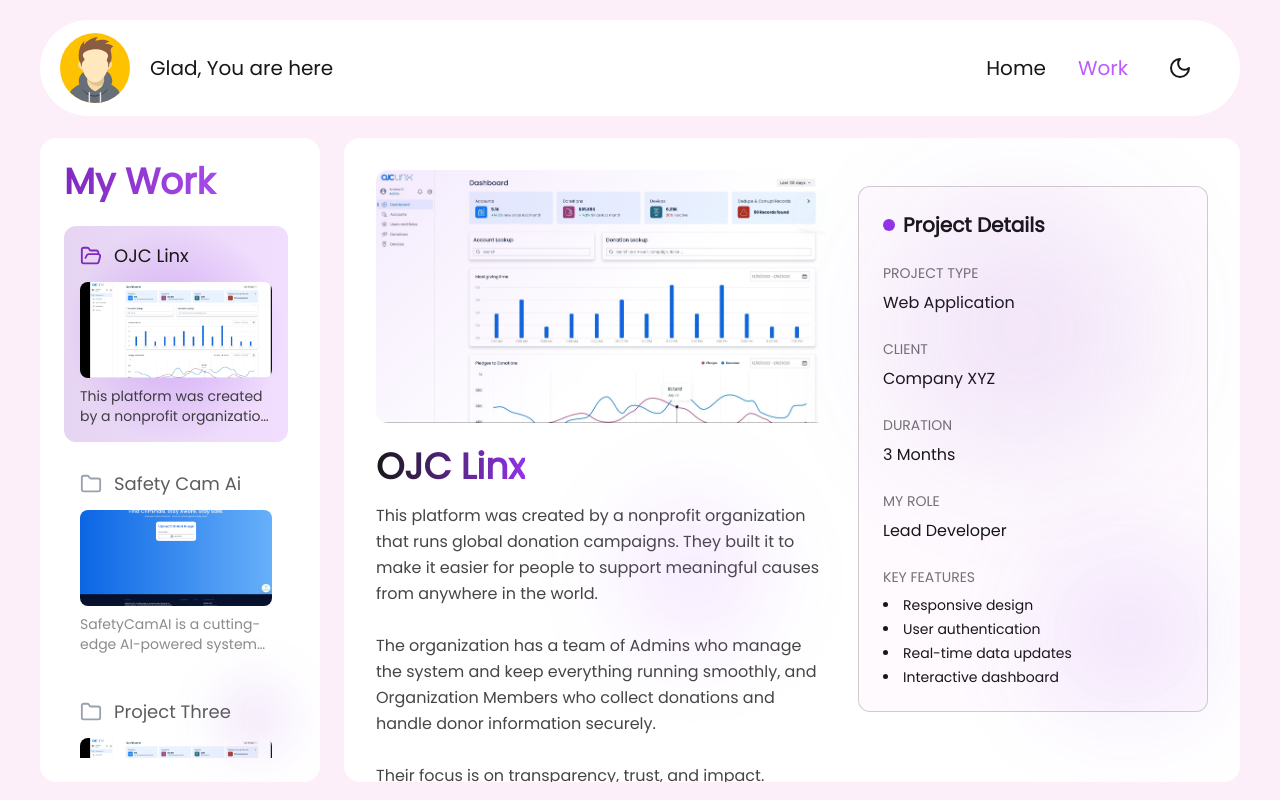
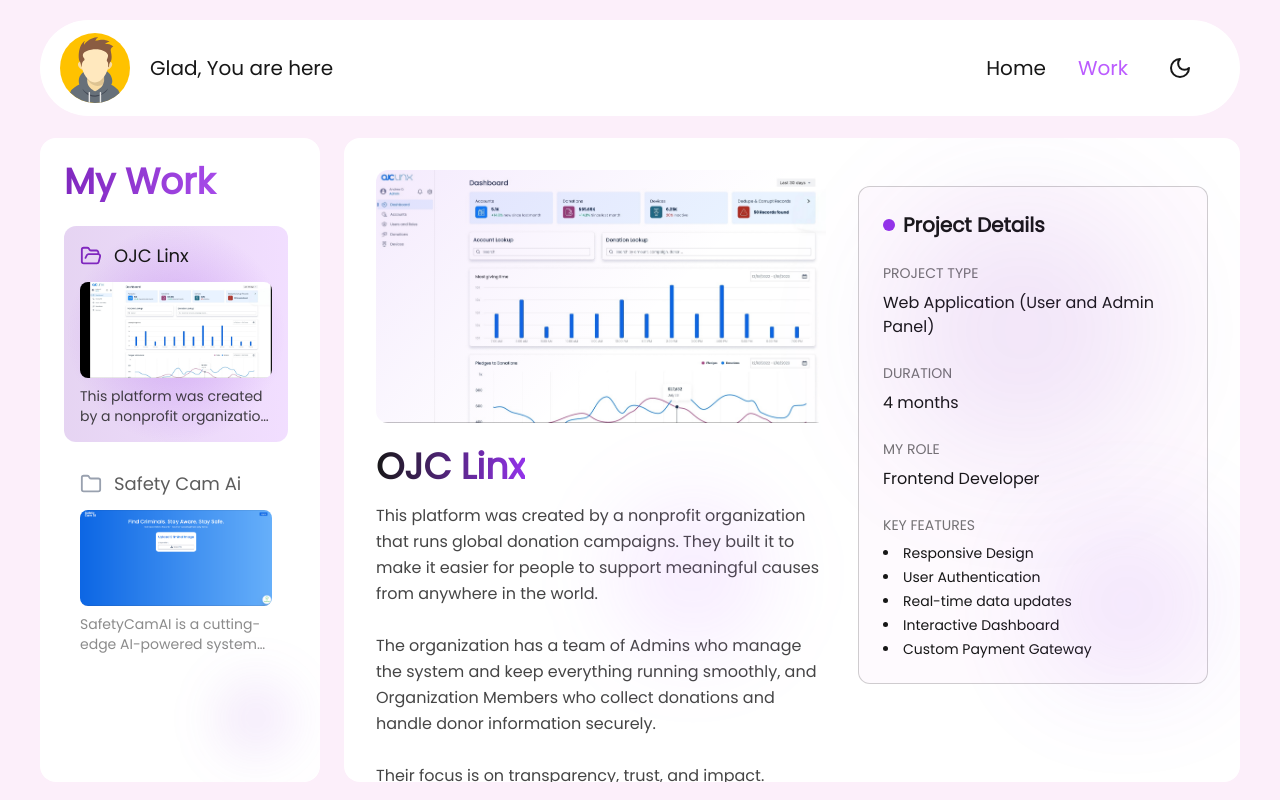
Before and after one commit to AmarjitKaranSharma/next-portfolio, a Next.js app: page /work/1 in a window 1280 px wide. Built offline with nearby package versions, Linux system fonts and the light colour scheme.

Commit message:
Minor Fixes

```diff
--- a/public/data/project.ts
+++ b/public/data/project.ts
@@ -37,6 +37,18 @@ Their focus is on transparency, trust, and impact. Everything they do is aimed a
         icon: "/images/technologies/nodejs.svg",
       },
     ],
+    details: {
+      projectType: "Web Application (User and Admin Panel)",
+      duration: "4 months",
+      role: "Frontend Developer",
+      keyFeatures: [
+        "Responsive Design",
+        "User Authentication",
+        "Real-time data updates",
+        "Interactive Dashboard",
+        "Custom Payment Gateway",
+      ],
+    },
   },
   {
     id: 2,
@@ -73,32 +85,44 @@ Their focus is on transparency, trust, and impact. Everything they do is aimed a
         icon: "/images/technologies/nodejs.svg",
       },
     ],
+    details: {
+      projectType: "SaaS and Admin Panel",
+      duration: "Work in Progress",
+      role: "Frontend Developer",
+      keyFeatures: [
+        "Responsive Design",
+        "User Authentication",
+        "Identifying People's criminal background",
+        "Processing among millions of criminals",
+        "Providing Services to multi-users to keep them safe",
+      ],
+    },
   },
-  {
-    id: 3,
-    title: "Project Three",
-    description: "A brief description of Project Three.",
-    link: "#",
-    color: "#8B5CF6",
-    images: [
-      {
-        src: "/images/projects/ojc-1.png",
-        alt: "Project Three Image",
-      },
-    ],
-    technologies: [
-      {
-        name: "React",
-        icon: "/images/technologies/react.svg",
-      },
-      {
-        name: "Node.js",
-        icon: "/images/technologies/nodejs.svg",
-      },
-      {
-        name: "Tailwind CSS",
-        icon: "/images/technologies/tailwindcss.svg",
-      },
-    ],
-  },
+  // {
+  //   id: 3,
+  //   title: "Project Three",
+  //   description: "A brief description of Project Three.",
+  //   link: "#",
+  //   color: "#8B5CF6",
+  //   images: [
+  //     {
+  //       src: "/images/projects/ojc-1.png",
+  //       alt: "Project Three Image",
+  //     },
+  //   ],
+  //   technologies: [
+  //     {
+  //       name: "React",
+  //       icon: "/images/technologies/react.svg",
+  //     },
+  //     {
+  //       name: "Node.js",
+  //       icon: "/images/technologies/nodejs.svg",
+  //     },
+  //     {
+  //       name: "Tailwind CSS",
+  //       icon: "/images/technologies/tailwindcss.svg",
+  //     },
+  //   ],
+  // },
 ];
--- a/src/app/(main)/work/[id]/page.tsx
+++ b/src/app/(main)/work/[id]/page.tsx
@@ -1,28 +1,28 @@
-"use client"
+"use client";
 
-import type { Project } from "@/models/project"
-import Image from "next/image"
-import { use, useState } from "react"
-import { ProjectData } from "../../../../../public/data/project"
-import { motion } from "framer-motion"
-import { ExternalLink, Github } from "lucide-react"
-import Link from "next/link"
+import type { Project } from "@/models/project";
+import Image from "next/image";
+import { use, useState } from "react";
+import { ProjectData } from "../../../../../public/data/project";
+import { motion } from "framer-motion";
+import { ExternalLink, Github } from "lucide-react";
+import Link from "next/link";
 
 interface PageProps {
-  params: Promise<{ id: number }>
+  params: Promise<{ id: number }>;
 }
 
 export default function WorkDetail({ params }: PageProps) {
-  const { id } = use(params)
-  const project: Project | undefined = ProjectData.find((p) => p.id == id)
-  const [imageIndex, setImageIndex] = useState(0)
+  const { id } = use(params);
+  const project: Project | undefined = ProjectData.find((p) => p.id == id);
+  const [imageIndex, setImageIndex] = useState(0);
 
   if (!project) {
     return (
       <div className="flex items-center justify-center h-[60vh]">
         <p className="text-xl text-gray-400">Project not found</p>
       </div>
-    )
+    );
   }
 
   return (
@@ -87,7 +87,7 @@ export default function WorkDetail({ params }: PageProps) {
           >
             <h1 className="text-3xl md:text-4xl font-bold mb-4">
               <span
-                className="bg-gradient-to-r bg-clip-text text-transparent"
+                className="bg-gradient-to-r bg-clip-text text-transparent font-semibold"
                 style={{
                   backgroundImage: `linear-gradient(to right, var(--foreground), ${project.color})`,
                 }}
@@ -97,7 +97,9 @@ export default function WorkDetail({ params }: PageProps) {
             </h1>
 
             <div className="prose prose-invert max-w-none mb-8">
-              <p className="text-foreground/80 leading-relaxed whitespace-pre-line">{project.description}</p>
+              <p className="text-foreground/80 leading-relaxed whitespace-pre-line">
+                {project.description}
+              </p>
             </div>
 
             <div className="flex flex-wrap gap-3 mb-8">
@@ -147,38 +149,39 @@ export default function WorkDetail({ params }: PageProps) {
         >
           <div className="bg-background/30 backdrop-blur-md rounded-xl p-6 border border-foreground/20 sticky top-4">
             <h2 className="text-xl font-semibold mb-6 flex items-center gap-2">
-              <span className="inline-block w-3 h-3 rounded-full" style={{ backgroundColor: project.color }} />
+              <span
+                className="inline-block w-3 h-3 rounded-full"
+                style={{ backgroundColor: project.color }}
+              />
               Project Details
             </h2>
 
             <div className="space-y-6">
               <div>
-                <h3 className="text-sm text-foreground/60 mb-2">PROJECT TYPE</h3>
-                <p className="font-medium">Web Application</p>
-              </div>
-
-              <div>
-                <h3 className="text-sm text-foreground/60 mb-2">CLIENT</h3>
-                <p className="font-medium">Company XYZ</p>
+                <h3 className="text-sm text-foreground/60 mb-2">
+                  PROJECT TYPE
+                </h3>
+                <p className="font-medium">{project.details.projectType}</p>
               </div>
 
               <div>
                 <h3 className="text-sm text-foreground/60 mb-2">DURATION</h3>
-                <p className="font-medium">3 Months</p>
+                <p className="font-medium">{project.details.duration}</p>
               </div>
 
               <div>
                 <h3 className="text-sm text-foreground/60 mb-2">MY ROLE</h3>
-                <p className="font-medium">Lead Developer</p>
+                <p className="font-medium">{project.details.role}</p>
               </div>
 
               <div>
-                <h3 className="text-sm text-foreground/60 mb-2">KEY FEATURES</h3>
+                <h3 className="text-sm text-foreground/60 mb-2">
+                  KEY FEATURES
+                </h3>
                 <ul className="list-disc list-inside text-sm space-y-1">
-                  <li>Responsive design</li>
-                  <li>User authentication</li>
-                  <li>Real-time data updates</li>
-                  <li>Interactive dashboard</li>
+                  {project.details.keyFeatures.map((feature) => {
+                    return <li key={feature}>{feature}</li>;
+                  })}
                 </ul>
               </div>
             </div>
@@ -192,5 +195,5 @@ export default function WorkDetail({ params }: PageProps) {
         </motion.div>
       </div>
     </div>
-  )
+  );
 }
--- a/src/app/(main)/work/layout.tsx
+++ b/src/app/(main)/work/layout.tsx
@@ -64,7 +64,7 @@ const WorkPage = ({
                   >
                     <button
                       onClick={() => onSelectProject(project.id)}
-                      className={`w-full text-left group relative overflow-hidden rounded-xl transition-all duration-300 ${
+                      className={`w-full text-left group relative overflow-hidden rounded-xl transition-all duration-300 cursor-pointer ${
                         isSelected
                           ? "bg-gradient-to-r from-primary/20 to-active/20 backdrop-blur-sm"
                           : "hover:bg-container-background/50"
--- a/src/components/contact-with-me.tsx
+++ b/src/components/contact-with-me.tsx
@@ -41,14 +41,14 @@ export default function ContactWithMe() {
         </motion.div>
 
         <motion.div
-          className="flex justify-center gap-6"
+          className="flex justify-center gap-6 text-foreground"
           initial={{ opacity: 0, y: 20 }}
           animate={ctaInView ? { opacity: 1, y: 0 } : { opacity: 0, y: 20 }}
           transition={{ duration: 0.6, delay: 0.6 }}
         >
           <Link
             href="#"
-            className={`flex items-center gap-2 dark:text-gray-300 hover:text-purple-400 transition-colors`}
+            className={`flex items-center gap-2 hover:text-purple-400 transition-colors`}
             aria-label="Email me"
           >
             <svg
@@ -71,7 +71,7 @@ export default function ContactWithMe() {
             href="https://linkedin.com"
             target="_blank"
             rel="noopener noreferrer"
-            className={`flex items-center gap-2 dark:text-gray-300 hover:text-purple-400 transition-colors`}
+            className={`flex items-center gap-2 hover:text-purple-400 transition-colors`}
             aria-label="LinkedIn profile"
           >
             <svg
@@ -93,7 +93,7 @@ export default function ContactWithMe() {
           </Link>
           <Link
             href="/"
-            className={`flex items-center gap-2 dark:text-gray-300 hover:text-purple-400 transition-colors`}
+            className={`flex items-center gap-2 hover:text-purple-400 transition-colors`}
             aria-label="View portfolio"
           >
             <svg
```
Also changed, not shown: src/models/project.ts (+8 -0 lines), public/images/projects/safetycam-1.png.
